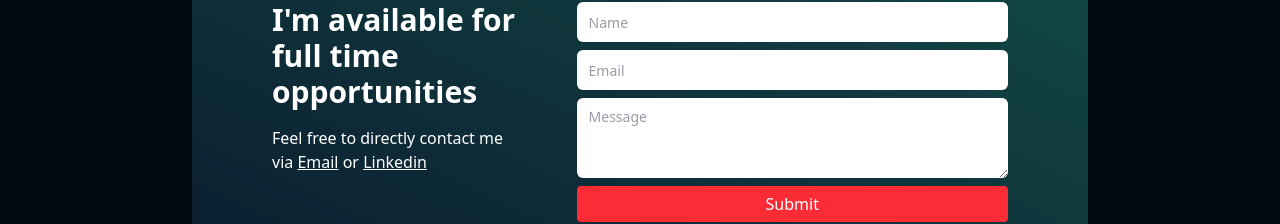
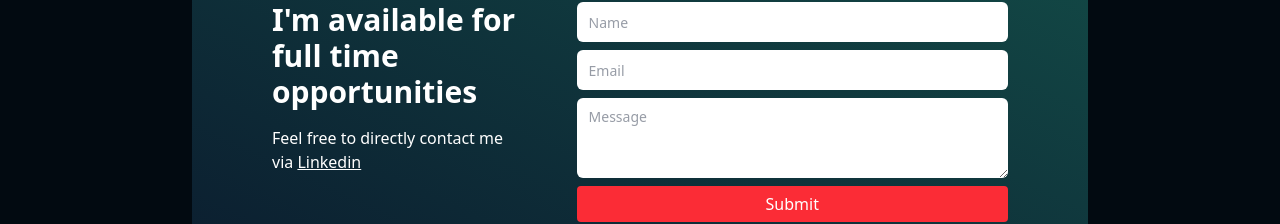
Before and after one commit to VictorKhuraijam/Website, a React (Vite) app: page / in a window 1280 px wide. Shown: the part 2488-2712 px from the top of the page. Built offline with nearby package versions, Linux system fonts and the light colour scheme.

Commit message:
temporary removed email click on contact section

```diff
--- a/src/components/Contact/Contact.tsx
+++ b/src/components/Contact/Contact.tsx
@@ -66,13 +66,13 @@ function Contact() {
 						</h3>
 						<p>
 							Feel free to directly contact me via{" "}
-							<a
+							{/* <a
 								className="hover:text-secondary transition-colors"
 								href={`mailto:${email}`}
 							>
 								<u>Email</u>
 							</a>{" "}
-							or{" "}
+							or{" "} */}
 							<Link
 								className="hover:text-secondary transition-colors"
 								to={`https://www.linkedin.com/in/victor-khuraijam-951060286/`}
```
